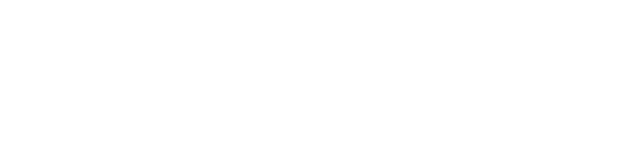
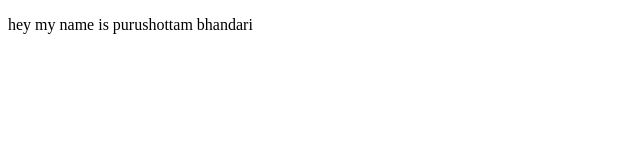
Before and after one commit to pursottam1234/website, a plain HTML site: page index.html in a window 1280 px wide. Shown: the whole page, without its empty margins (0-640 px from the left). Drawn offline with Linux system fonts and the light colour scheme.

Commit message:
first commit

```diff
--- a/index.html
+++ b/index.html
@@ -7,6 +7,6 @@
     <title>Document</title>
 </head>
 <body>
-
+    <p>hey my name is purushottam bhandari</p>
 </body>
 </html>
```
